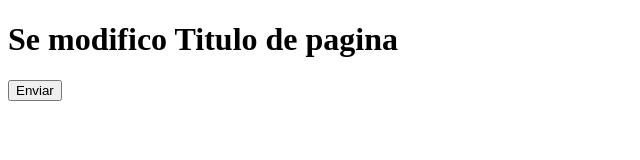
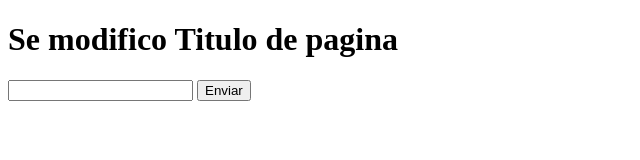
Before and after one commit to horacio186/hello-word-git, a plain HTML site: page index.html in a window 1280 px wide. Shown: the whole page, without its empty margins (0-640 px from the left). Drawn offline with Linux system fonts and the light colour scheme.

Commit message:
Se agrego un campo de text firstName

```diff
--- a/index.html
+++ b/index.html
@@ -8,7 +8,7 @@
 <body>
     <h1>Se modifico Titulo de pagina</h1>
     <form action="#" method="GET">
-        <input type="button" name="boton" value="Enviar">
+        <input type="text" name="FirstName" id="FirstName"/>
+        <input type="button" name="boton" value="Enviar"/>
     </form>
 </body>
-</html>
```
